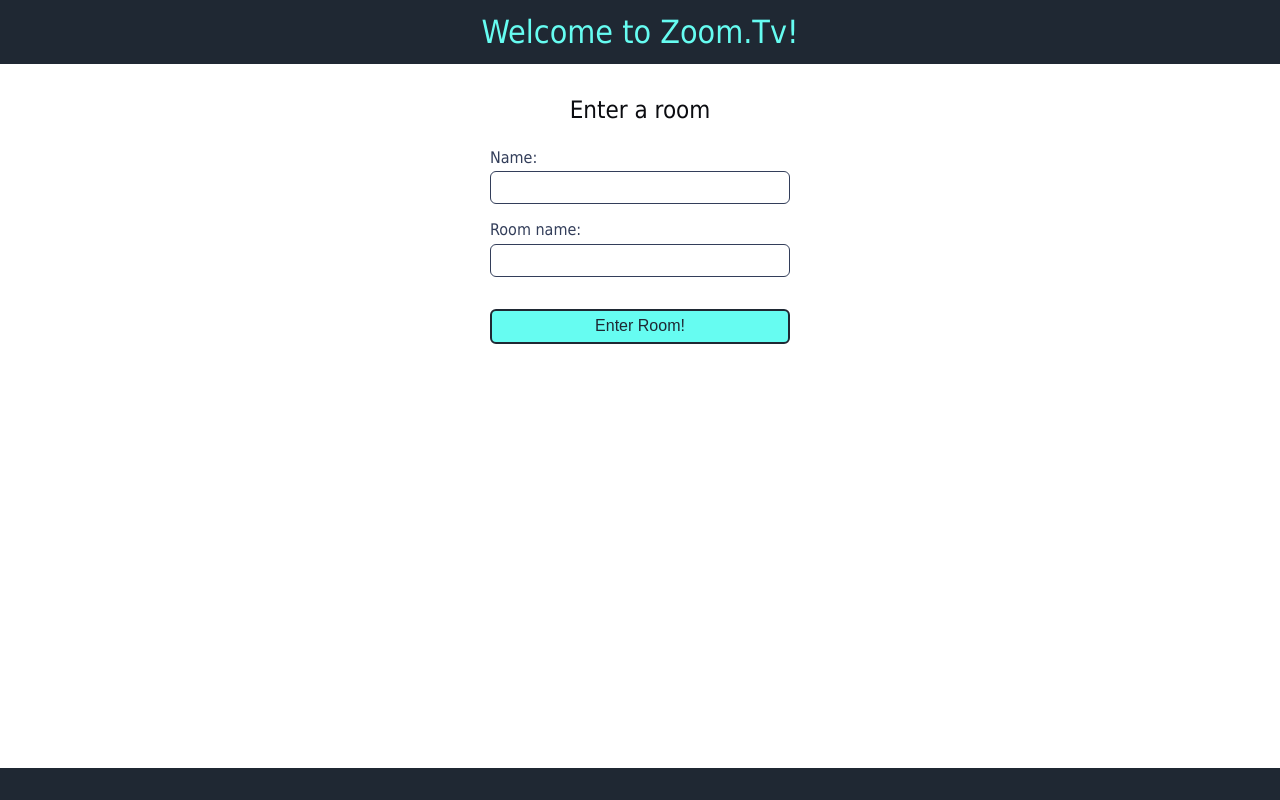
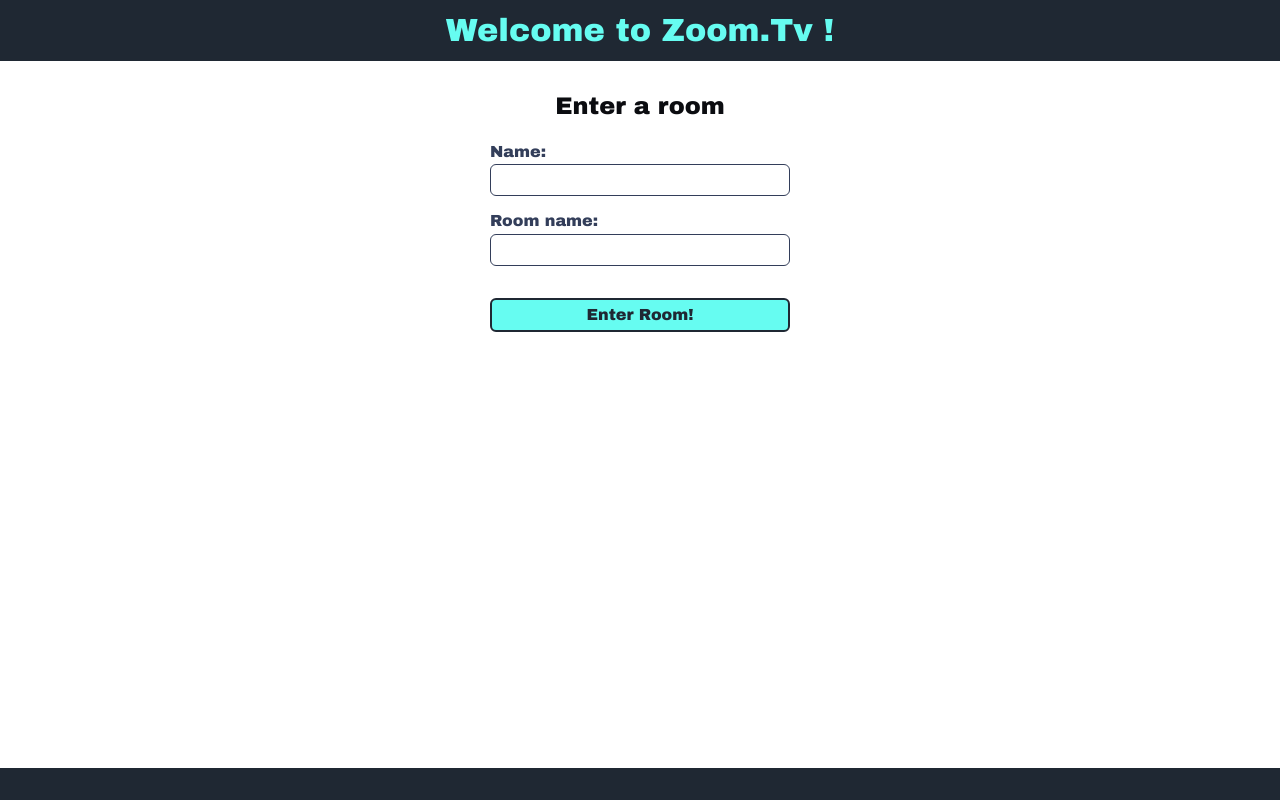
Before and after one commit to collinwa/HackMIT2020, a React (Create React App) app in the folder hackmit/: page / in a window 1280 px wide. Built offline with nearby package versions, Linux system fonts and the light colour scheme.

Commit message:
Added some basic Css

```diff
--- a/hackmit/src/App.css
+++ b/hackmit/src/App.css
@@ -5,7 +5,7 @@
 
   --primary: #1f2833;
   --secondary: #66FCF1;
-
+  font-family: 'Arial Black', sans-serif;
 
 }
 
@@ -14,7 +14,6 @@ html {
 }
 
 body {
-  font-family:  Tahoma, Geneva, Verdana, sans-serif;
   color: #333e5a;
   min-height: 100%;
 }
@@ -109,6 +108,7 @@ button:hover {
   right: 20px;
 }
 .room > h3 {
+
   text-align: center;
   font-weight: 300;
   margin-bottom: 1em;
@@ -125,7 +125,7 @@ button:hover {
   padding: 0 2em 2em;
 }
 .participant {
-  background: #333e5a;
+  background: var(--primary);
   padding: 10px;
   border-radius: 6px;
   display: inline-block;
--- a/hackmit/src/App.js
+++ b/hackmit/src/App.js
@@ -6,7 +6,7 @@ const App = () => {
   return (
     <div className="app">
       <header>
-        <h1> Welcome to Zoom.Tv! </h1>
+        <h1> Welcome to Zoom.Tv ! </h1>
       </header>
       <main>
         <p> <VideoChat /> </p>
```
